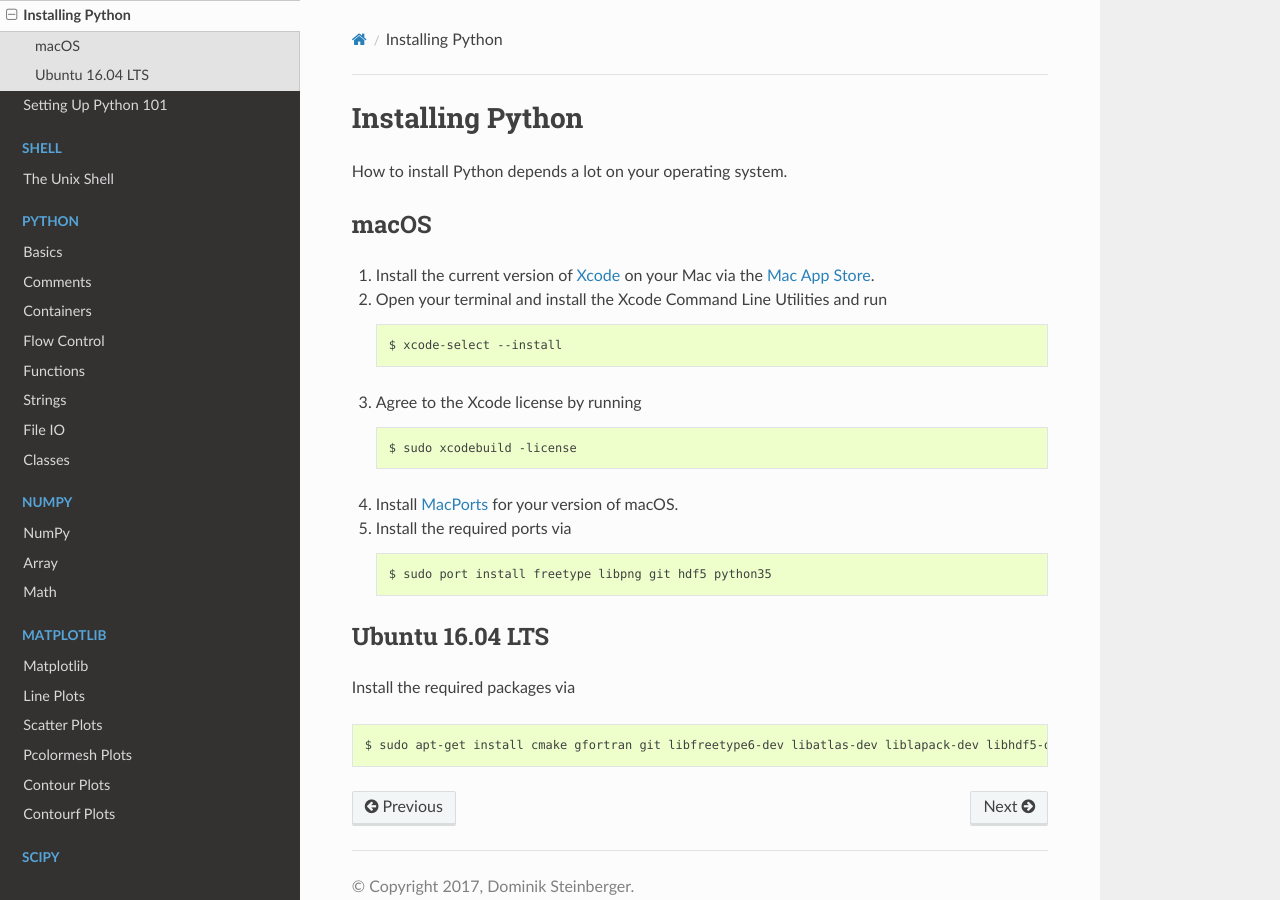
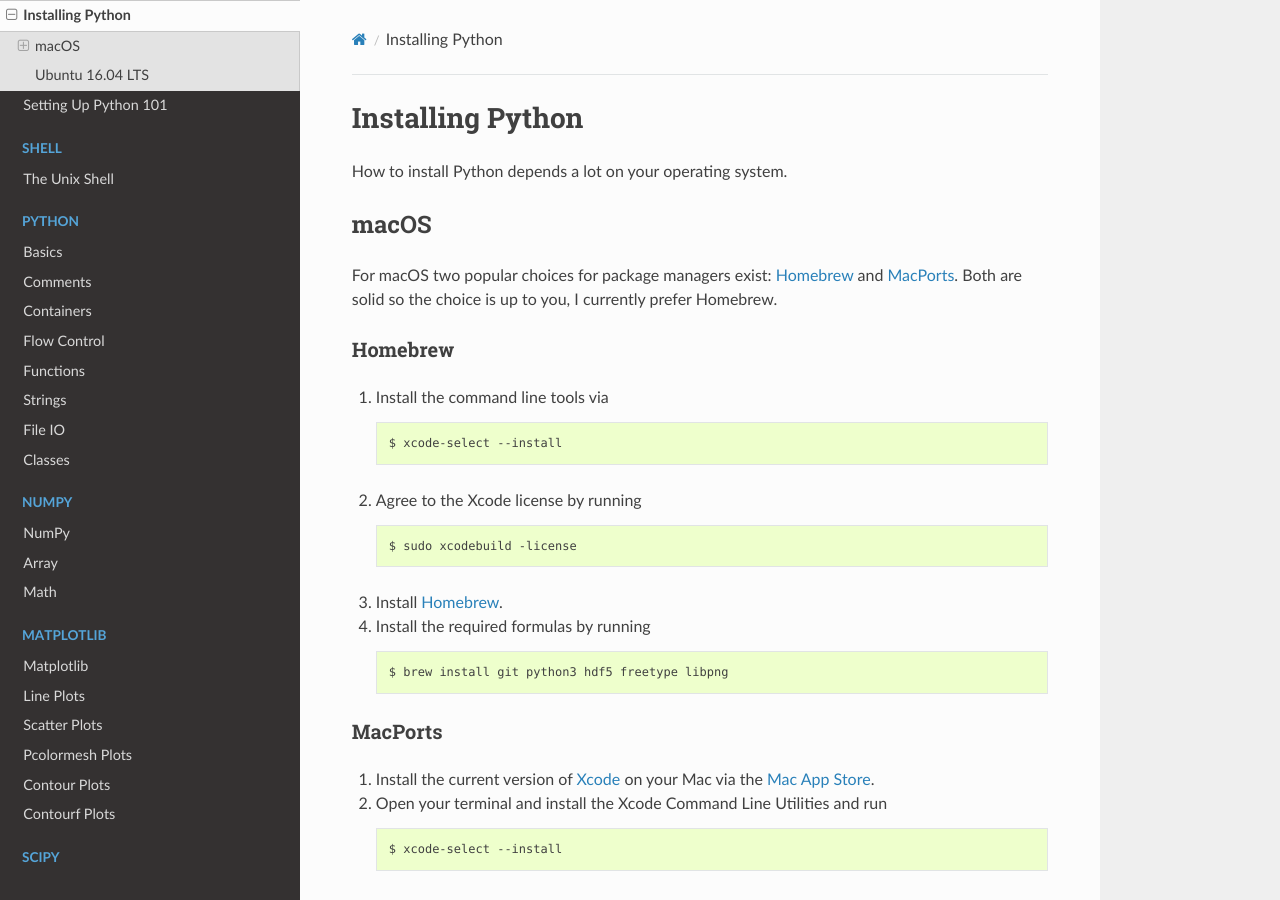
Before and after one commit to GauZen/python101, a Sphinx documentation site: the page built from docs/setup/installing_python.rst, in a window 1280 px wide and 900 px high. Built offline with Sphinx 7.4.7 and the Read the Docs theme 2.0.0, drawn with Linux system fonts in a browser that asks for light colours.

Commit message:
Add Homebrew installation section for macOS.

```diff
--- a/docs/setup/installing_python.rst
+++ b/docs/setup/installing_python.rst
@@ -9,6 +9,42 @@
 
 macOS
 =====
+
+For macOS two popular choices for package managers exist: Homebrew_ and
+MacPorts_. Both are solid so the choice is up to you, I currently prefer
+Homebrew.
+
+
+.. _Homebrew: https://brew.sh
+.. _MacPorts: https://www.macports.org/install.php
+
+
+Homebrew
+--------
+
+#. Install the command line tools via
+
+   .. code-block:: shell
+
+       $ xcode-select --install
+
+#. Agree to the Xcode license by running
+
+   .. code-block:: shell
+
+       $ sudo xcodebuild -license
+
+#. Install Homebrew_.
+
+#. Install the required formulas by running
+
+   .. code-block:: shell
+
+       $ brew install git python3 hdf5 freetype libpng
+
+
+MacPorts
+--------
 
 #. Install the current version of Xcode_ on your Mac via the `Mac App Store`_.
 
```
Also changed, not shown: other parts of docs/setup/installing_python.rst (+0 -1 lines).
